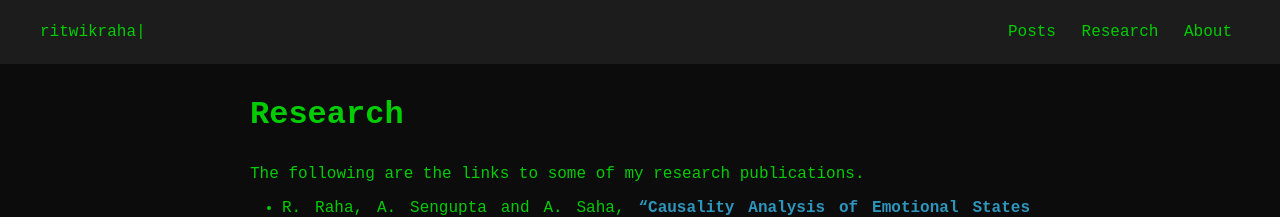
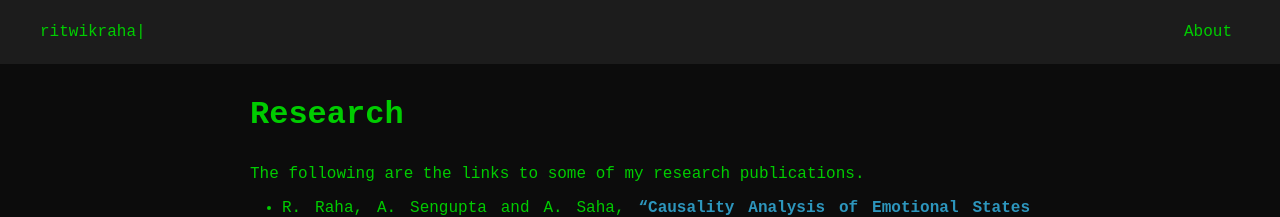
Before and after one commit to Styleebender/rushi_vispute, a Jekyll site: the page built from research.md, in a window 1280 px wide. Shown: the top 217 px of the page. Built offline with Jekyll 4.4.1, drawn with Linux system fonts in a browser that asks for light colours.

Commit message:
log_main

```diff
--- a/_config.yml
+++ b/_config.yml
@@ -1,9 +1,9 @@
 # For the nav bar
 urls:
-    - text: Posts
-      url: /posts
-    - text: Research
-      url: /research
+    # - text: Posts
+    #   url: /posts
+    # - text: Research
+    #   url: /research
     - text: About
       url: /about
     # - text: Resume
--- a/_includes/head.html
+++ b/_includes/head.html
@@ -6,7 +6,7 @@
     <meta http-equiv="X-UA-Compatible" content="ie=edge">
     <link rel="manifest" href="{{site.url}}/manifest.json">
     <meta name="author" content="Ritwik Raha">
-    <title>ritwikraha</title>
+    <title>rushivispute</title>
     <link rel="icon" href="{{site.url}}/favicon.ico">
     <link rel="stylesheet" href="{{site.url}}/assets/css/style.css">
     <script src="{{site.url}}/assets/js/script.js"></script>
--- a/_layouts/home.html
+++ b/_layouts/home.html
@@ -5,9 +5,9 @@ layout: default
 <div class="main">
     <div class="container">
         <div class="intro">
-            <div class="nickname" style="font-family:'Courier New', monospace;">Ritwik Raha</div>
+            <div class="nickname" style="font-family:'Courier New', monospace;">Rushi Vispute</div>
             <div class="description">
-                <p style="font-family:'Courier New', monospace;">👋 Hey, I am Ritwik, I like to <a href="https://twitter.com/ritwik_raha">ponder</a>, <a href="https://ritwikraha.github.io/posts">write</a>, <a href="https://www.youtube.com/@ritwikraha">teach</a> and occassionally <a href="https://github.com/ritwikraha">build</a> stuff.</br></p>
+                <p style="font-family:'Courier New', monospace;">👋 Hey, I am Rushi, I like to <a href="https://twitter.com/ritwik_raha">ponder</a>, <a href="https://ritwikraha.github.io/posts">write</a>, <a href="https://www.youtube.com/@ritwikraha">teach</a> and occassionally <a href="https://github.com/ritwikraha">build</a> stuff.</br></p>
             </div>
             <div class="links">
                 <a class="link-item" title="Link"
```
